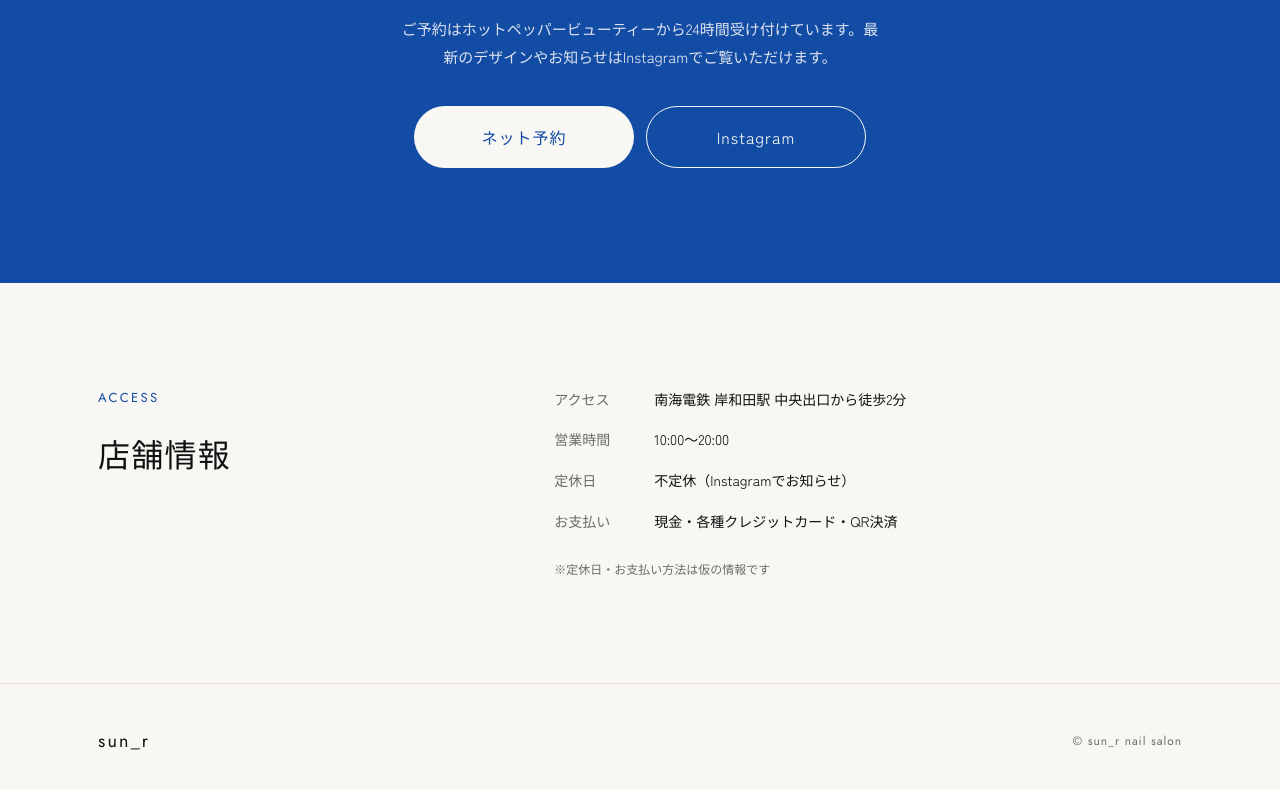
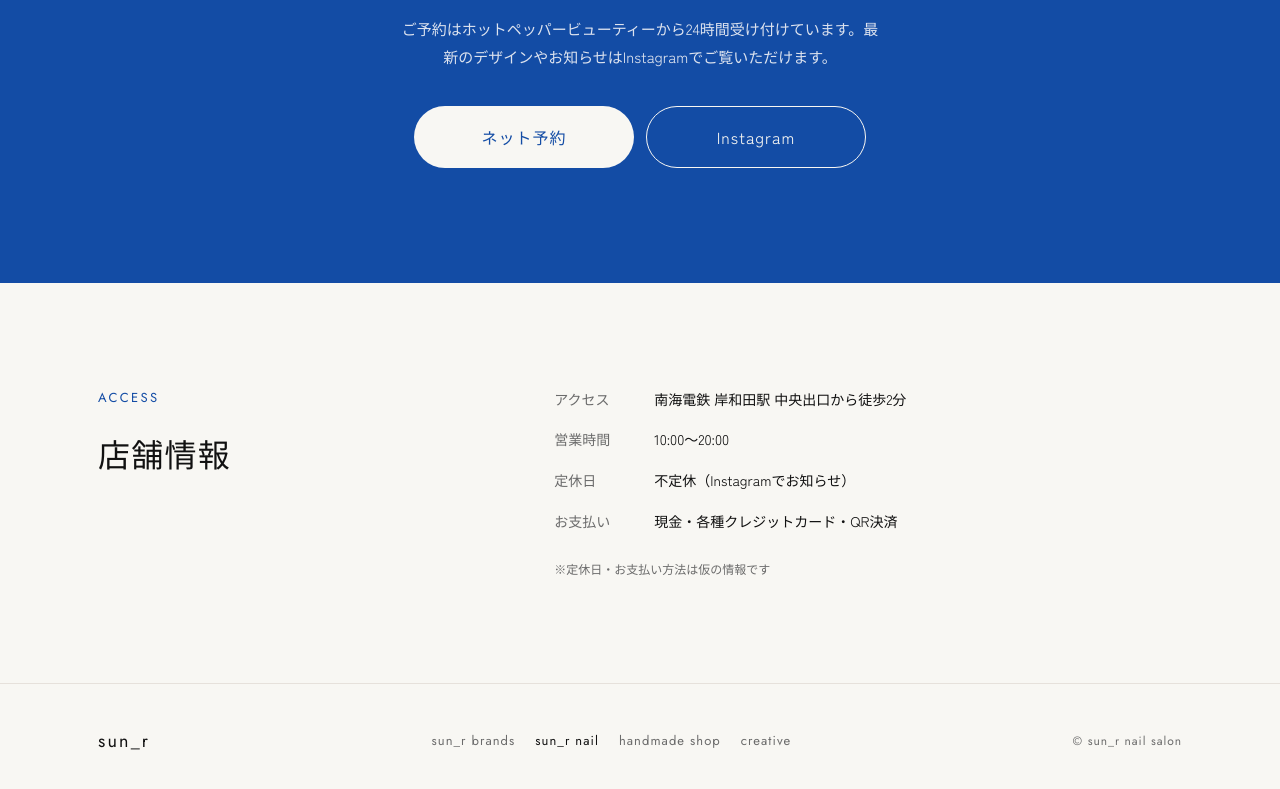
Before and after one commit to nyancolosan/sun-r-nail, a plain HTML site: page public/index.html in a window 1280 px wide. Shown: the part 2419-3208 px from the top of the page. Drawn offline with Linux system fonts and the light colour scheme.

Commit message:
フッターに sun_r brands へ戻るブランドナビを追加
sun_r brands／sun_r nail（現在地）／handmade shop／creative のリンクを、brands サイトのフッターと同じ見た目で追加

Co-Authored-By: Claude Opus 5.5 <noreply@anthropic.com>
Claude-Session: https://claude.ai/code/session_01XpsQxmtzfTpmSdUz357qFE

```diff
--- a/public/index.html
+++ b/public/index.html
@@ -171,6 +171,7 @@ header.scrolled{box-shadow:0 2px 16px rgba(17,17,17,.06)}
 <footer style="border-top: 1px solid #E6E1DB; padding: 40px 0">
 <div class="wrap" style="display: flex; flex-wrap: wrap; justify-content: space-between; align-items: center; gap: 16px; font-size: 12px; color: #6B6B6B">
 <span style="font-family: 'Jost', sans-serif; font-weight: 400; font-size: 18px; letter-spacing: 0.12em; color: #111111">sun_r</span>
+<nav aria-label="sun_r のブランド" style="display: flex; flex-wrap: wrap; gap: 8px 20px; font-family: 'Jost', sans-serif; font-size: 13px; letter-spacing: 0.08em"><a href="https://sun-r-brands.pages.dev/" style="text-decoration: none; color: #6B6B6B">sun_r brands</a><span aria-current="page" style="color: #111111">sun_r nail</span><a href="https://sun-r-brands.pages.dev/shop" style="text-decoration: none; color: #6B6B6B">handmade shop</a><a href="https://sun-r-brands.pages.dev/creative" style="text-decoration: none; color: #6B6B6B">creative</a></nav>
 <span style="font-family: 'Jost', sans-serif; letter-spacing: 0.08em">© sun_r nail salon</span>
 </div>
 </footer>
```
Also changed, not shown: 1 other file.
